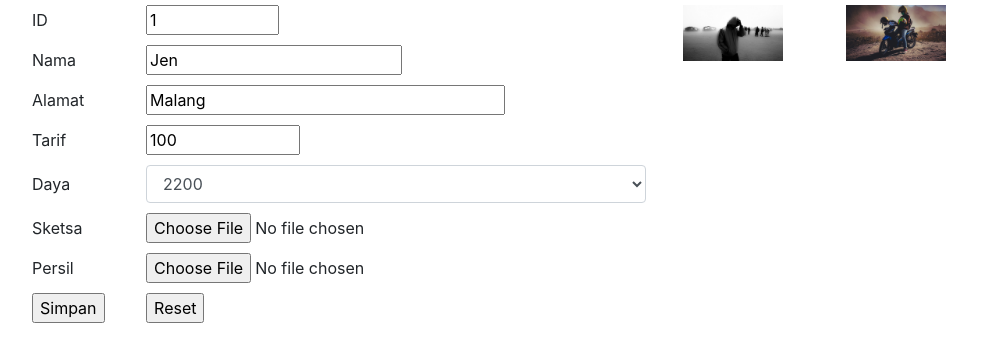
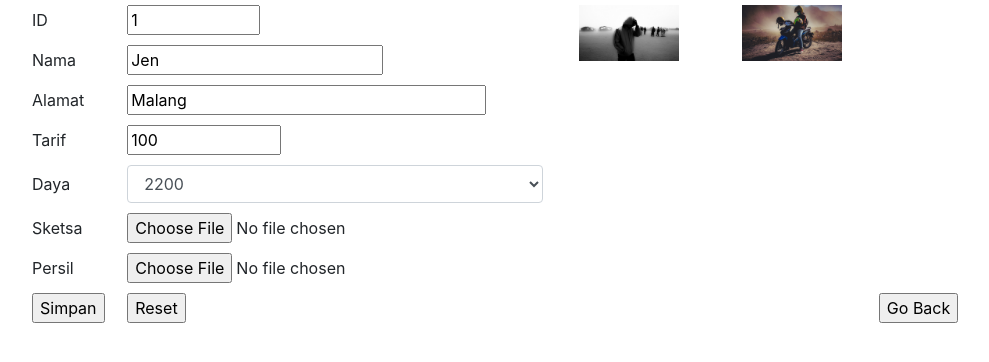
Before and after one commit to gaisaniks/plnkp, a PHP site: page /edit.php?id=1 in a window 1280 px wide. Shown: the top 362 px of the page, without its empty margins (138-1127 px from the left). Run offline with PHP 8.4, Linux system fonts and the light colour scheme; data comes from the database, SQL or seed files in the repository.

Commit message:
Update edit.php

```diff
--- a/edit.php
+++ b/edit.php
@@ -170,6 +170,7 @@ if (!is_dir($namafolder)) {
           <tr>
             <td bordercolor="#999999" ><input name="tblIsi" type="submit" id="tblIsi" value="Simpan" /></td>
             <td bordercolor="#999999" ><input type="reset" name="reset" value="Reset" /></td>
+	    <td bordercolor="#999999" ><input type="button" value="Go Back" onclick="history.back(-1)" /></td>
           </tr>
       </table></td>
     </tr>
```
